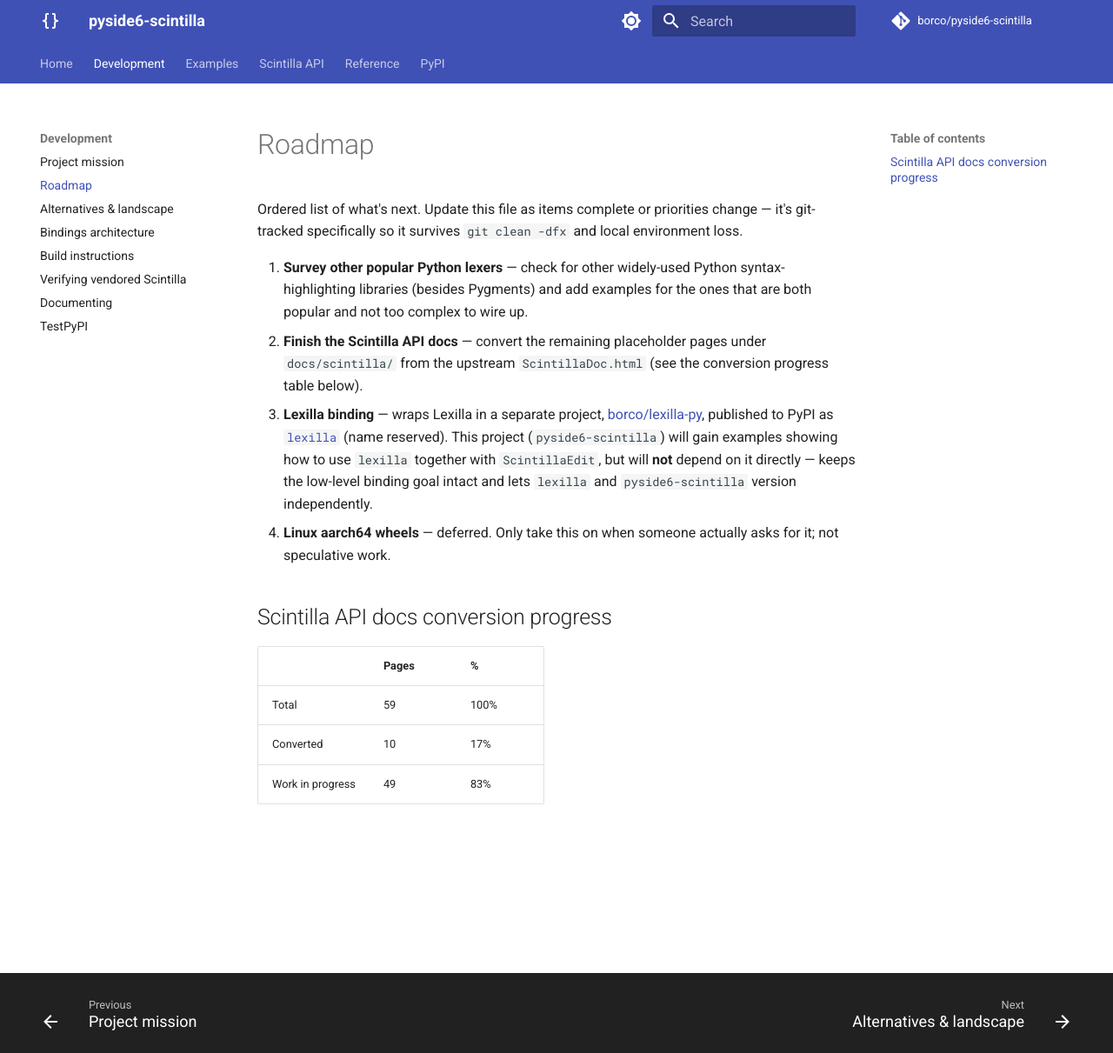
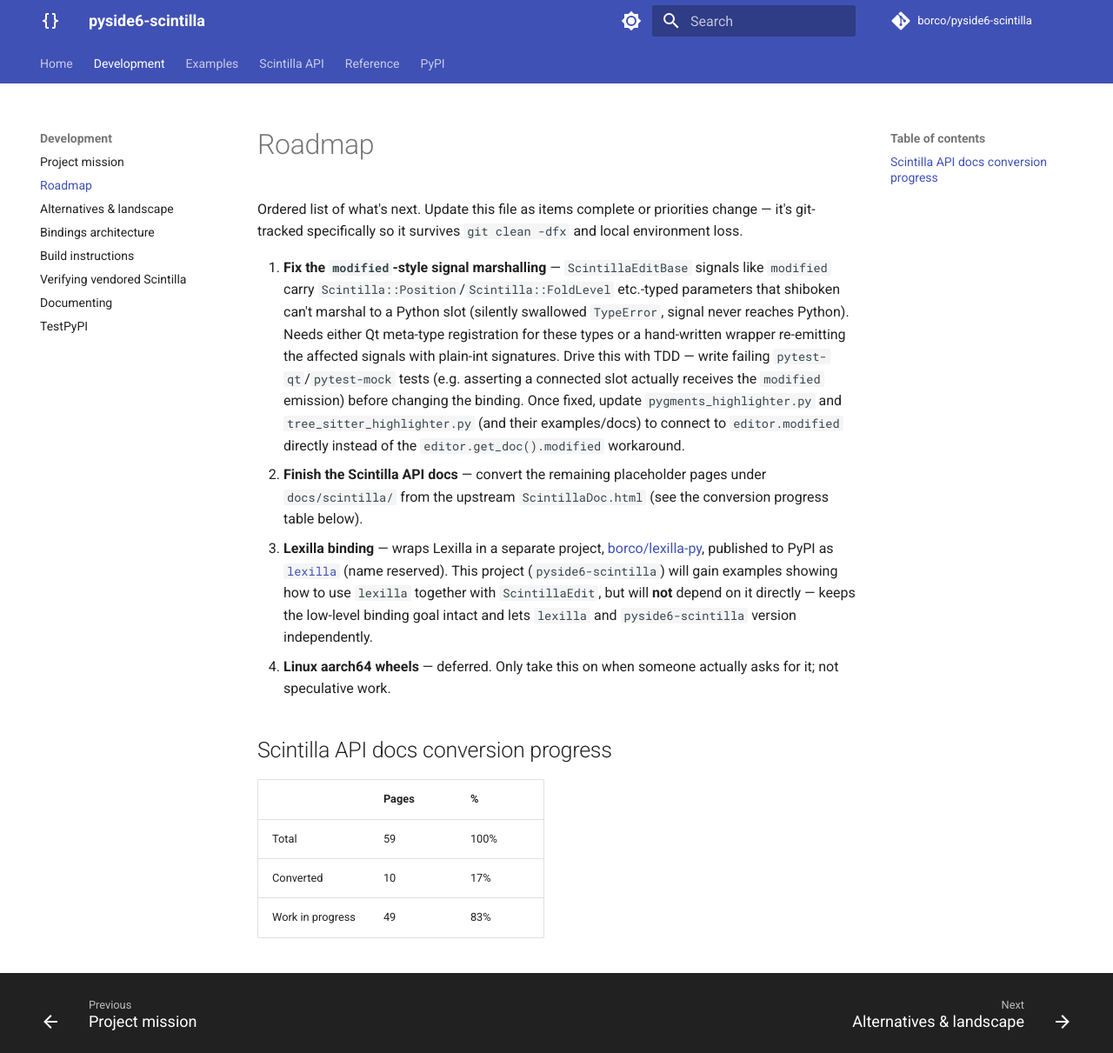
Before and after one commit to borco/pyside6-scintilla, an MkDocs documentation site: the page built from docs/specs/roadmap.md, in a window 1280 px wide and 1211 px high. Shown: the whole window at 87% size. Built offline with MkDocs 1.6.1 and Material for MkDocs 9.7.7, drawn with Linux system fonts in a browser that asks for light colours; comment, search, counter and statistics services are not loaded.

Commit message:
Add roadmap item for fixing modified-signal marshalling
Log fixing ScintillaEditBase's modified-style signal marshalling
(Scintilla::Position/FoldLevel parameters can't reach a Python slot)
as the next roadmap item, to be driven with TDD via pytest-qt and
pytest-mock, with the get_doc().modified workaround in both
highlighter examples removed once it lands.

Add pytest-mock as a dev dependency for that work.

```diff
--- a/docs/specs/roadmap.md
+++ b/docs/specs/roadmap.md
@@ -4,9 +4,18 @@ Ordered list of what's next. Update this file as items complete or priorities
 change — it's git-tracked specifically so it survives `git clean -dfx` and
 local environment loss.
 
-1. **Survey other popular Python lexers** — check for other widely-used
-   Python syntax-highlighting libraries (besides Pygments) and add examples
-   for the ones that are both popular and not too complex to wire up.
+1. **Fix the `modified`-style signal marshalling** — `ScintillaEditBase`
+   signals like `modified` carry `Scintilla::Position`/`Scintilla::FoldLevel`
+   etc.-typed parameters that shiboken can't marshal to a Python slot
+   (silently swallowed `TypeError`, signal never reaches Python). Needs
+   either Qt meta-type registration for these types or a hand-written
+   wrapper re-emitting the affected signals with plain-int signatures.
+   Drive this with TDD — write failing `pytest-qt`/`pytest-mock` tests
+   (e.g. asserting a connected slot actually receives the `modified`
+   emission) before changing the binding. Once fixed, update
+   `pygments_highlighter.py` and `tree_sitter_highlighter.py` (and their
+   examples/docs) to connect to `editor.modified` directly instead of the
+   `editor.get_doc().modified` workaround.
 2. **Finish the Scintilla API docs** — convert the remaining placeholder
    pages under `docs/scintilla/` from the upstream `ScintillaDoc.html` (see
    the conversion progress table below).
--- a/pyproject.toml
+++ b/pyproject.toml
@@ -69,6 +69,7 @@ dev = [
     "ninja",
     "pygments>=2.18",
     "pytest>=8.0",
+    "pytest-mock>=3.14",
     "pytest-qt>=4.4",
     "ruff>=0.8",
     "scikit-build-core>=0.10",
```
Also changed, not shown: 1 other file.
